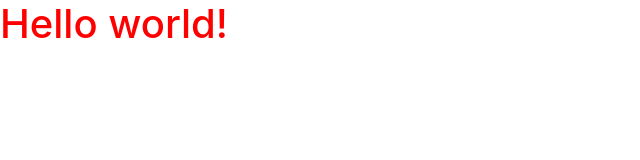
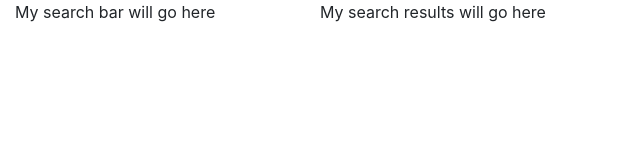
Before and after one commit to ThomasPlunkett/weather_dashboard_06_Server-Side_APIs_HW, a plain HTML site: page index.html in a window 1280 px wide. Shown: the whole page, without its empty margins (0-640 px from the left). Drawn offline with nearby package versions, Linux system fonts and the light colour scheme.

Commit message:
modified HTML to start building search bar and search results. Test in broswer. Check

```diff
--- a/index.html
+++ b/index.html
@@ -11,10 +11,16 @@
       crossorigin="anonymous"
     />
     <link rel="stylesheet" href="style.css" />
-    <title>Document</title>
+    <title>Weather Dashboard</title>
   </head>
   <body>
-    <h1>Hello world!</h1>
+    <main class="container-fluid">
+      <div class="row">
+        <aside class="col-sm-3">My search bar will go here</aside>
+        <section>My search results will go here</section>
+      </div>
+    </main>
+
     <script
       src="https://code.jquery.com/jquery-3.6.0.min.js"
       integrity="sha256-/xUj+3OJU5yExlq6GSYGSHk7tPXikynS7ogEvDej/m4="
```
Also changed, not shown: 1 other file.
